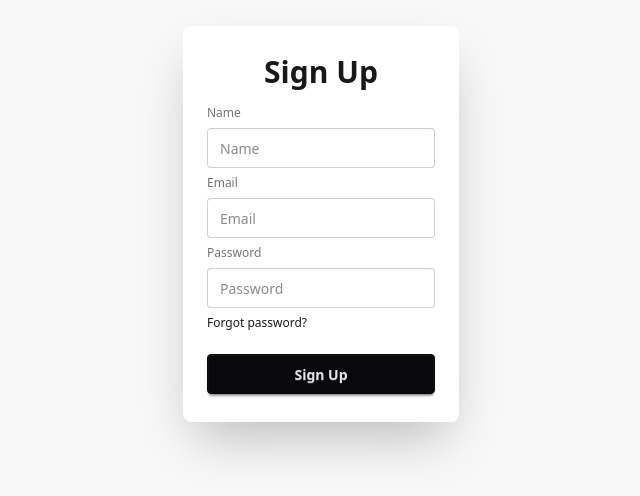
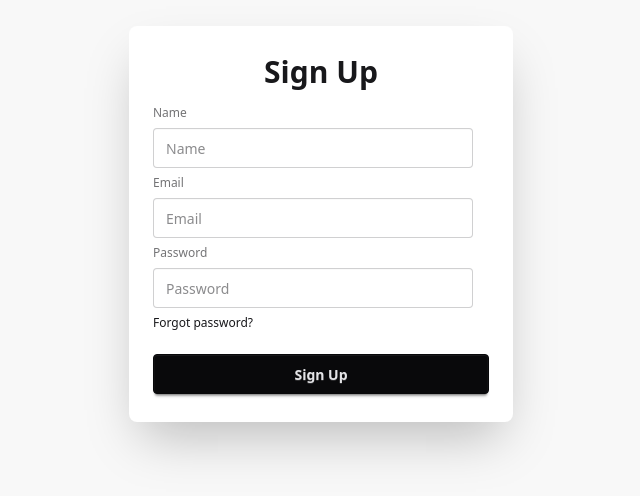
Before and after one commit to MH-liton-360/matrimony, a React (Vite) app: page /signup in a window 1280 px wide. Shown: the part 176-672 px from the top of the page, without its empty margins (319-959 px from the left). Built offline with nearby package versions, Linux system fonts and the light colour scheme.

Commit message:
login page modify

```diff
--- a/src/pages/Login.jsx
+++ b/src/pages/Login.jsx
@@ -17,7 +17,9 @@ const Login = () => {
 
     return (
         <section className="min-h-screen flex items-center justify-center bg-base-200">
+
             <div className="card bg-base-100 w-full max-w-sm shadow-2xl">
+
                 <form onSubmit={handleLogin} className="card-body">
                     <h1 className="text-3xl font-bold text-center mb-2">Login Now!</h1>
 
--- a/src/pages/SignUp.jsx
+++ b/src/pages/SignUp.jsx
@@ -12,10 +12,9 @@ const SignUp = () => {
     };
 
     return (
-        <div className="hero bg-base-200 min-h-screen">
-            <div className="hero-content flex-col lg:flex-row-reverse">
+        <div className="min-h-screen flex items-center justify-center bg-base-200">
 
-                <div className="card bg-base-100 w-full max-w-sm shrink-0 shadow-2xl">
+            <div className="card bg-base-100 w-full max-w-sm shadow-2xl">
                 <form onSubmit={handleSubmit(onSubmit)} className="card-body">
                     <fieldset className="fieldset">
 
@@ -49,7 +48,7 @@ const SignUp = () => {
                 </form>
             </div>
         </div>
-        </div>
+
     );
 };
 
```
Lines whose indentation alone changed are shown as unchanged.
